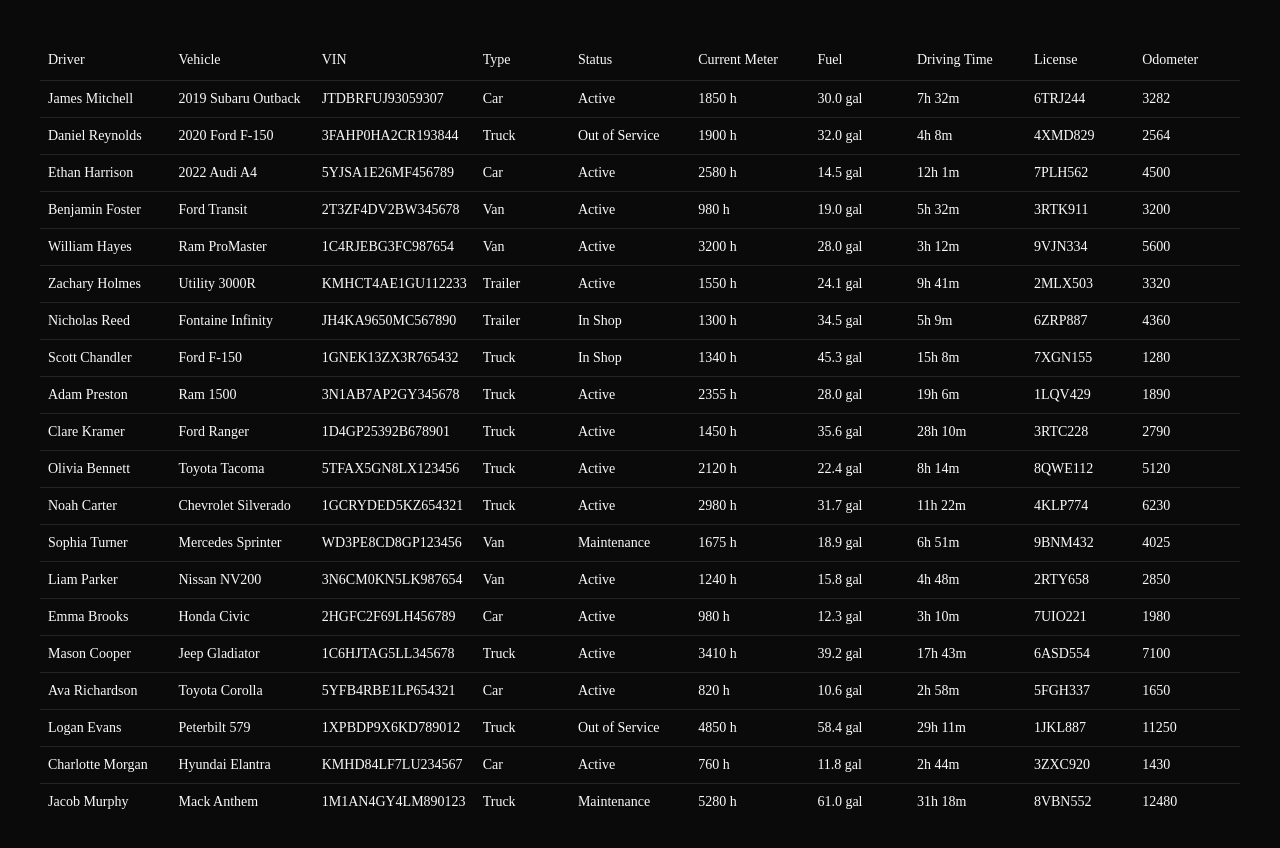
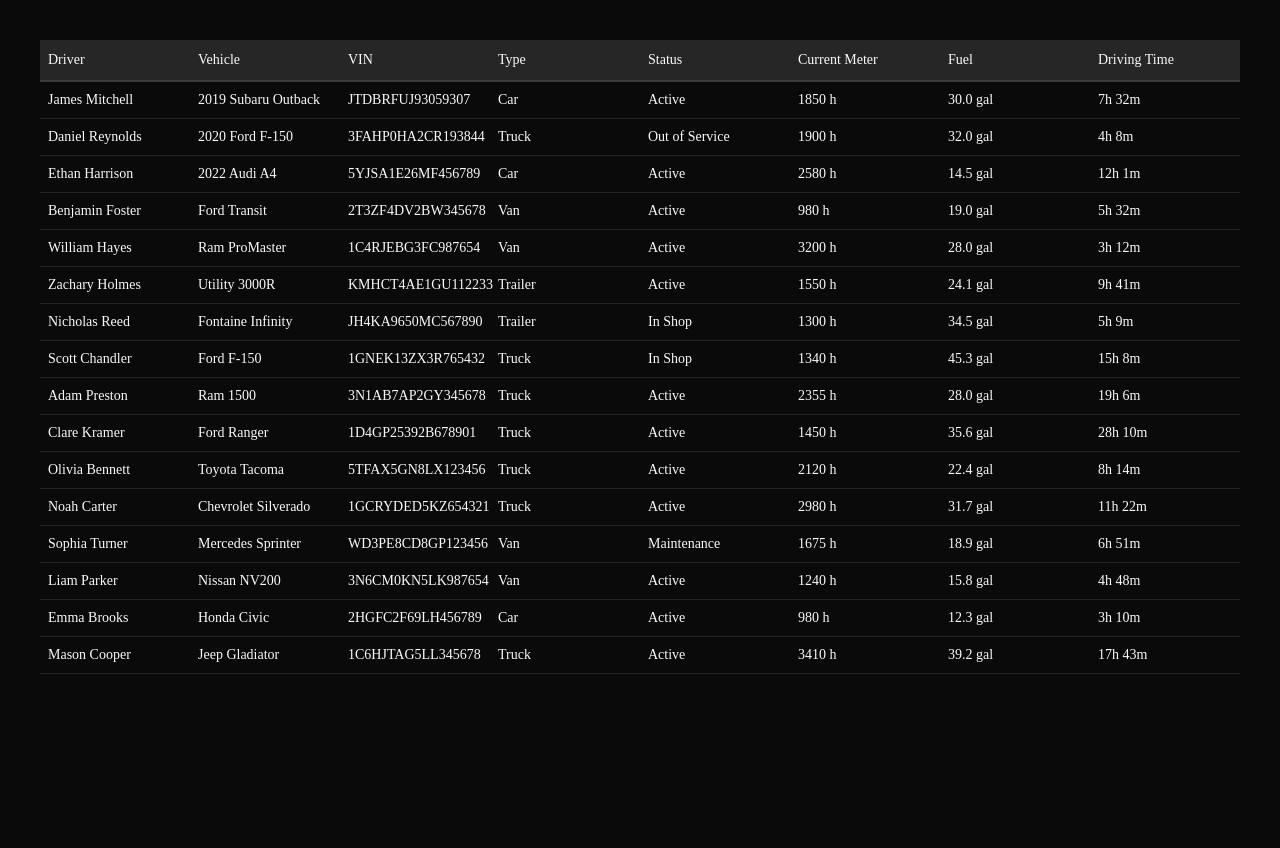
Before and after one commit to jsdev-robin/munza-x-data-grid, a React (Vite) app: page / in a window 1280 px wide. Shown: the top 848 px of the page. After the commit the page ends 800 px from the top, so only its background shows below. Built offline with nearby package versions, Linux system fonts and the light colour scheme.

Commit message:
feat: add useSyncScroll hook for synchronized scrolling; refactor TMain to use THeader and TBody components; update GridContext to include pane references; add @fontsource-variable/geist dependency

```diff
--- a/package.json
+++ b/package.json
@@ -28,6 +28,7 @@
   "devDependencies": {
     "@babel/core": "^7.29.7",
     "@eslint/js": "^10.0.1",
+    "@fontsource-variable/geist": "^5.2.9",
     "@rolldown/plugin-babel": "^0.2.3",
     "@tailwindcss/vite": "^4.3.2",
     "@types/babel__core": "^7.20.5",
--- a/src/components/ui/table.tsx
+++ b/src/components/ui/table.tsx
@@ -6,16 +6,11 @@
 
 function Table({ className, ...props }: React.ComponentProps<'table'>) {
   return (
-    <div
-      data-slot="table-container"
-      className="mun:relative mun:w-full mun:overflow-x-auto"
-    >
-      <table
-        data-slot="table"
-        className={cn('mun:w-full mun:caption-bottom mun:text-sm', className)}
-        {...props}
-      />
-    </div>
+    <table
+      data-slot="table"
+      className={cn('mun:w-full mun:caption-bottom mun:text-sm', className)}
+      {...props}
+    />
   );
 }
 
--- a/src/index.css
+++ b/src/index.css
@@ -1,4 +1,5 @@
 @import 'tailwindcss' prefix(mun);
+@import '@fontsource-variable/geist';
 
 @custom-variant dark (&:is(.dark *));
 
--- a/src/package/contexts/GridContext.tsx
+++ b/src/package/contexts/GridContext.tsx
@@ -6,10 +6,13 @@
   type ColumnDef,
   type Table,
 } from '@tanstack/react-table';
-import React, { createContext, useContext } from 'react';
+import React, { createContext, useContext, useMemo, useRef } from 'react';
+import useSyncScroll from '../hooks/useSyncScroll';
 
 export interface GridContextProps<T> {
   table: Table<T>;
+  paneRef1: React.RefObject<HTMLDivElement | null>;
+  paneRef2: React.RefObject<HTMLDivElement | null>;
 }
 
 const GridContext = createContext<GridContextProps<any> | undefined>(undefined);
@@ -34,9 +37,26 @@
     getCoreRowModel: getCoreRowModel(),
   });
 
+  const paneRef1 = useRef<HTMLDivElement>(null);
+  const paneRef2 = useRef<HTMLDivElement>(null);
+
+  useSyncScroll({
+    refs: [paneRef1, paneRef2],
+    axis: 'x',
+  });
+
+  const contextValue = useMemo(
+    () => ({
+      paneRef1,
+      paneRef2,
+    }),
+    [paneRef1, paneRef2],
+  );
+
   return (
     <GridContext.Provider
       value={{
+        ...contextValue,
         table,
       }}
     >
--- /dev/null
+++ b/src/package/hooks/useSyncScroll.ts
@@ -0,0 +1,70 @@
+import { useEffect, useRef } from 'react';
+
+type Axis = 'x' | 'y' | 'both';
+
+interface Props {
+  refs: React.RefObject<HTMLElement | null>[];
+  axis?: Axis;
+}
+
+const useSyncScroll = ({ refs, axis = 'both' }: Props) => {
+  const scrollFrame = useRef<number | null>(null);
+  const isSyncing = useRef(false);
+  const listeners = useRef<Map<HTMLElement, EventListener>>(new Map());
+
+  useEffect(() => {
+    const elements = refs
+      .map((ref) => ref.current)
+      .filter((el): el is HTMLElement => el !== null);
+
+    if (elements.length < 2) return;
+
+    const handleScroll = (source: HTMLElement) => {
+      if (isSyncing.current) return;
+
+      if (scrollFrame.current !== null) {
+        cancelAnimationFrame(scrollFrame.current);
+      }
+
+      scrollFrame.current = requestAnimationFrame(() => {
+        isSyncing.current = true;
+
+        const scrollLeft = source.scrollLeft;
+        const scrollTop = source.scrollTop;
+
+        for (const el of elements) {
+          if (el !== source) {
+            if (axis === 'x' || axis === 'both') {
+              if (el.scrollLeft !== scrollLeft) el.scrollLeft = scrollLeft;
+            }
+            if (axis === 'y' || axis === 'both') {
+              if (el.scrollTop !== scrollTop) el.scrollTop = scrollTop;
+            }
+          }
+        }
+
+        isSyncing.current = false;
+      });
+    };
+
+    for (const el of elements) {
+      const listener = () => handleScroll(el);
+      listeners.current.set(el, listener);
+      el.addEventListener('scroll', listener, { passive: true });
+    }
+
+    return () => {
+      for (const [el, listener] of listeners.current.entries()) {
+        el.removeEventListener('scroll', listener);
+      }
+      listeners.current.clear();
+
+      if (scrollFrame.current !== null) {
+        cancelAnimationFrame(scrollFrame.current);
+        scrollFrame.current = null;
+      }
+    };
+  }, [refs, axis]);
+};
+
+export default useSyncScroll;
--- /dev/null
+++ b/src/package/table/TBody.tsx
@@ -0,0 +1,32 @@
+import { Table, TableBody, TableCell, TableRow } from '@/components/ui/table';
+import { flexRender } from '@tanstack/react-table';
+import { useGrid } from '../contexts/GridContext';
+
+const TBody = () => {
+  const { table } = useGrid();
+
+  return (
+    <Table>
+      <TableBody>
+        {table.getRowModel().rows.map((row) => (
+          <TableRow key={row.id} data-state={row.getIsSelected() && 'selected'}>
+            {row.getVisibleCells().map((cell) => (
+              <TableCell
+                key={cell.id}
+                style={{
+                  width: cell.column.getSize(),
+                  minWidth: cell.column.getSize(),
+                  maxWidth: cell.column.getSize(),
+                }}
+              >
+                {flexRender(cell.column.columnDef.cell, cell.getContext())}
+              </TableCell>
+            ))}
+          </TableRow>
+        ))}
+      </TableBody>
+    </Table>
+  );
+};
+
+export default TBody;
--- /dev/null
+++ b/src/package/table/THeader.tsx
@@ -0,0 +1,38 @@
+import { Table, TableHead, TableHeader, TableRow } from '@/components/ui/table';
+import { flexRender } from '@tanstack/react-table';
+import { useGrid } from '../contexts/GridContext';
+
+const THeader = () => {
+  const { table } = useGrid();
+
+  return (
+    <Table>
+      <TableHeader className="sticky top-0 z-10 bg-muted">
+        {table.getHeaderGroups().map((headerGroup) => (
+          <TableRow key={headerGroup.id}>
+            {headerGroup.headers.map((header) => (
+              <TableHead
+                key={header.id}
+                colSpan={header.colSpan}
+                style={{
+                  width: header.getSize(),
+                  minWidth: header.getSize(),
+                  maxWidth: header.getSize(),
+                }}
+              >
+                {header.isPlaceholder
+                  ? null
+                  : flexRender(
+                      header.column.columnDef.header,
+                      header.getContext(),
+                    )}
+              </TableHead>
+            ))}
+          </TableRow>
+        ))}
+      </TableHeader>
+    </Table>
+  );
+};
+
+export default THeader;
--- a/src/package/table/TMain.tsx
+++ b/src/package/table/TMain.tsx
@@ -1,61 +1,27 @@
-import {
-  Table,
-  TableBody,
-  TableCell,
-  TableHead,
-  TableHeader,
-  TableRow,
-} from '@/components/ui/table';
-import { flexRender } from '@tanstack/react-table';
+import React from 'react';
 import { useGrid } from '../contexts/GridContext';
+import TBody from './TBody';
+import THeader from './THeader';
 
 const TMain = () => {
-  const { table } = useGrid();
+  const { paneRef1, paneRef2 } = useGrid();
+
   return (
-    <Table>
-      <TableHeader className="sticky top-0 z-10 bg-muted">
-        {table.getHeaderGroups().map((headerGroup) => (
-          <TableRow key={headerGroup.id}>
-            {headerGroup.headers.map((header) => (
-              <TableHead
-                key={header.id}
-                colSpan={header.colSpan}
-                style={{
-                  width: header.getSize(),
-                  // minWidth: header.getSize(),
-                  // maxWidth: header.getSize(),
-                }}
-              >
-                {header.isPlaceholder
-                  ? null
-                  : flexRender(
-                      header.column.columnDef.header,
-                      header.getContext(),
-                    )}
-              </TableHead>
-            ))}
-          </TableRow>
-        ))}
-      </TableHeader>
-      <TableBody>
-        {table.getRowModel().rows.map((row) => (
-          <TableRow key={row.id} data-state={row.getIsSelected() && 'selected'}>
-            {row.getVisibleCells().map((cell) => (
-              <TableCell
-                key={cell.id}
-                style={{
-                  width: cell.column.getSize(),
-                  // minWidth: cell.column.getSize(),
-                  // maxWidth: cell.column.getSize(),
-                }}
-              >
-                {flexRender(cell.column.columnDef.cell, cell.getContext())}
-              </TableCell>
-            ))}
-          </TableRow>
-        ))}
-      </TableBody>
-    </Table>
+    <React.Fragment>
+      <div
+        className="mun:w-full mun:bg-muted mun:border-b mun:border-border mun:overflow-y-scroll mun:[scrollbar-color:transparent_transparent] mun:overflow-x-hidden"
+        ref={paneRef1}
+      >
+        <THeader />
+      </div>
+      <div
+        className="mun:w-full mun:overflow-scroll mun:bg-background"
+        ref={paneRef2}
+        style={{ height: '75vh' }}
+      >
+        <TBody />
+      </div>
+    </React.Fragment>
   );
 };
 
```
Also changed, not shown: 1 other file (tests, documents, lock files or other folders).
